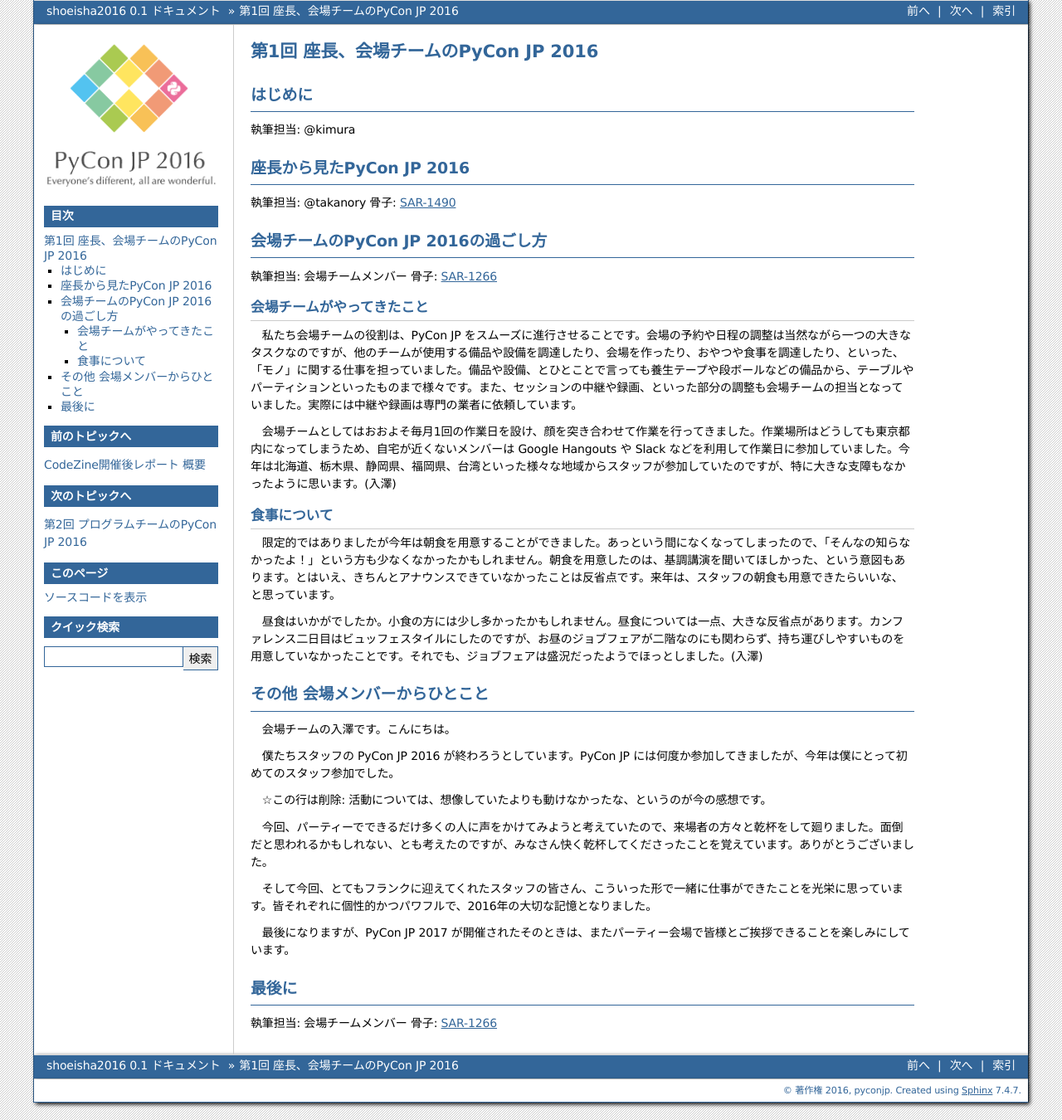
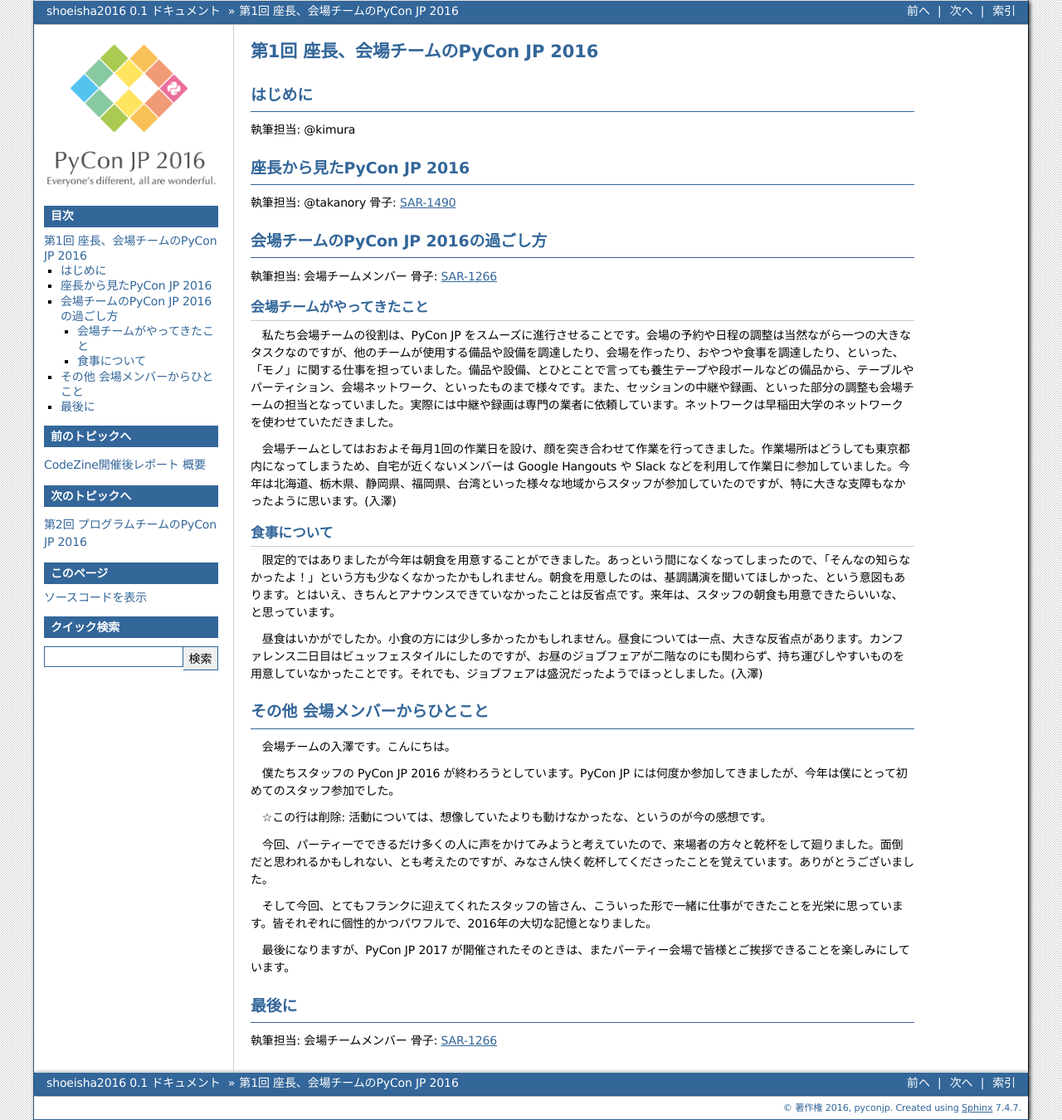
Before and after one commit to pyconjp/shoeisha2016, a Sphinx documentation site: the page built from source/afterreport_01_venue.rst, in a window 1280 px wide. Shown: the whole page at 83% size. Built offline with Sphinx 7.4.7, drawn with Linux system fonts in a browser that asks for light colours.

Commit message:
ネットワークに言及

```diff
--- a/source/afterreport_01_venue.rst
+++ b/source/afterreport_01_venue.rst
@@ -19,7 +19,7 @@
 会場チームがやってきたこと
 -------------------------------------------
 
-　私たち会場チームの役割は、PyCon JP をスムーズに進行させることです。会場の予約や日程の調整は当然ながら一つの大きなタスクなのですが、他のチームが使用する備品や設備を調達したり、会場を作ったり、おやつや食事を調達したり、といった、「モノ」に関する仕事を担っていました。備品や設備、とひとことで言っても養生テープや段ボールなどの備品から、テーブルやパーティションといったものまで様々です。また、セッションの中継や録画、といった部分の調整も会場チームの担当となっていました。実際には中継や録画は専門の業者に依頼しています。
+　私たち会場チームの役割は、PyCon JP をスムーズに進行させることです。会場の予約や日程の調整は当然ながら一つの大きなタスクなのですが、他のチームが使用する備品や設備を調達したり、会場を作ったり、おやつや食事を調達したり、といった、「モノ」に関する仕事を担っていました。備品や設備、とひとことで言っても養生テープや段ボールなどの備品から、テーブルやパーティション、会場ネットワーク、といったものまで様々です。また、セッションの中継や録画、といった部分の調整も会場チームの担当となっていました。実際には中継や録画は専門の業者に依頼しています。ネットワークは早稲田大学のネットワークを使わせていただきました。
 
 　会場チームとしてはおおよそ毎月1回の作業日を設け、顔を突き合わせて作業を行ってきました。作業場所はどうしても東京都内になってしまうため、自宅が近くないメンバーは Google Hangouts や Slack などを利用して作業日に参加していました。今年は北海道、栃木県、静岡県、福岡県、台湾といった様々な地域からスタッフが参加していたのですが、特に大きな支障もなかったように思います。(入澤)
 
```
